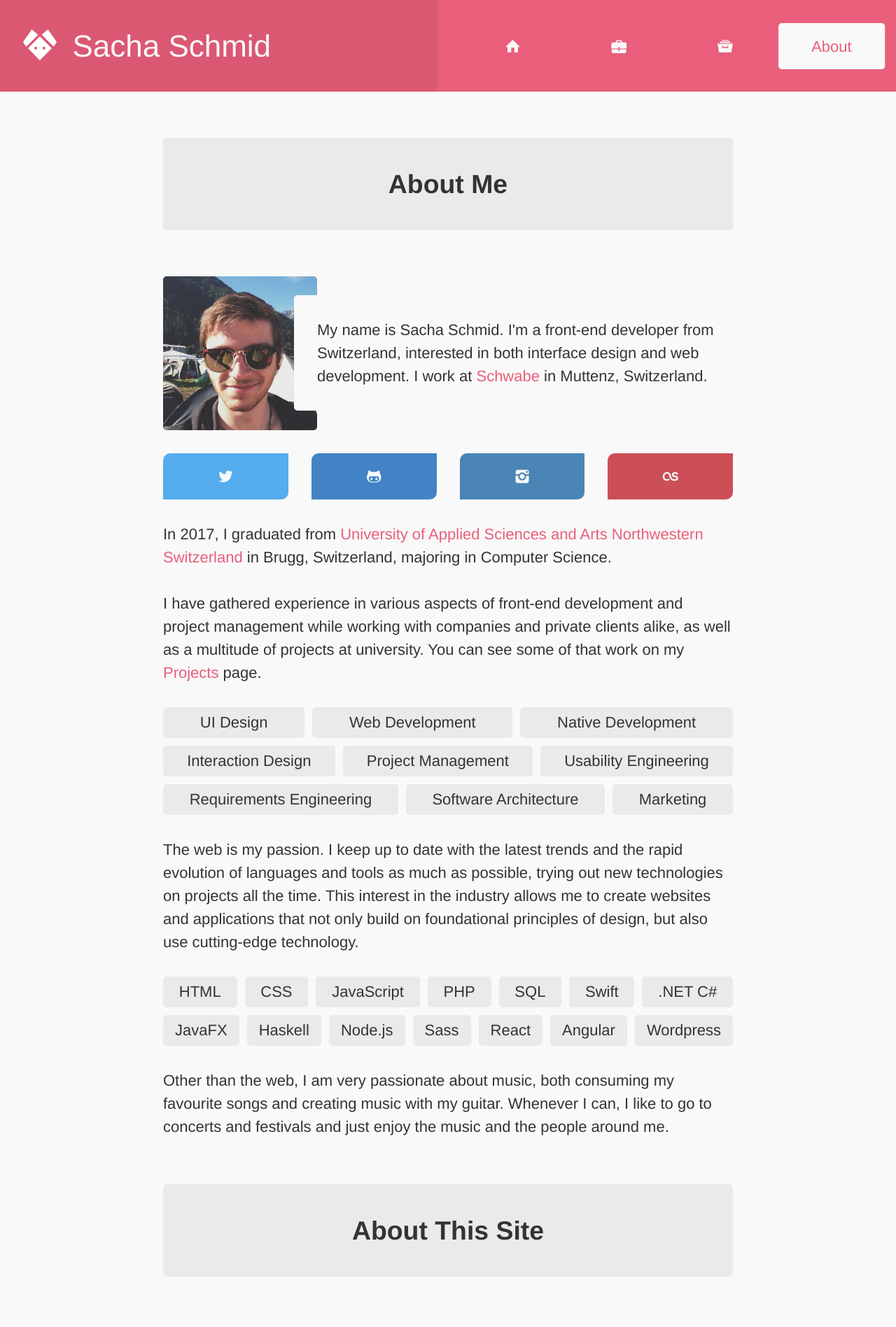
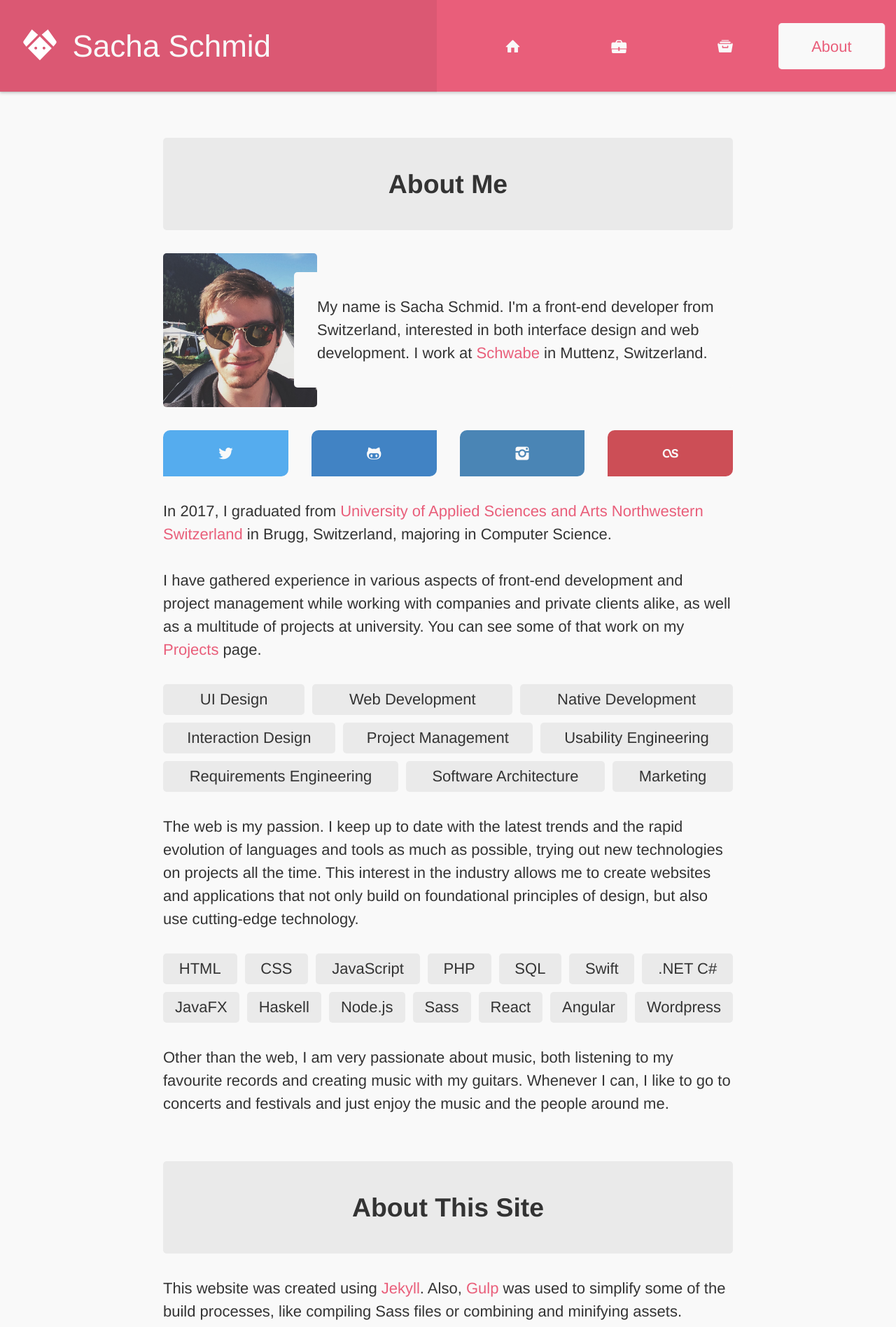
Before and after one commit to RadLikeWhoa/old.sacha.me, a Jekyll site: the page built from about/index.html, in a window 1280 px wide. Shown: the top 1897 px of the page at 70% size. Built offline with Jekyll 4.4.1, drawn with Linux system fonts in a browser that asks for light colours; some of the changed text lies outside the part shown.

Commit message:
Add subtle shadows

```diff
--- a/_data/assets.json
+++ b/_data/assets.json
@@ -1 +1 @@
-{"style":"5396601e730f4545b2ff9aa840c5a4be1d2c9a86","script":"6fdc1ca45942cb28bb916b1a4a3c4a8c062bacca"}
+{"style":"d092d5ed38faaffda19094a2a971d7b3693b3382","script":"6fdc1ca45942cb28bb916b1a4a3c4a8c062bacca"}
--- a/_src/scss/_base.scss
+++ b/_src/scss/_base.scss
@@ -45,7 +45,6 @@
 
 .section-heading {
   padding: 0.882em 0;
-  margin-bottom: 1.765em;
   text-align: center;
   background-color: $control-light;
   border-radius: 5px;
@@ -56,4 +55,6 @@
   padding-top: 3em;
   padding-bottom: 1.5em;
   background-color: $main;
+  box-shadow: 0 2px 4px rgba($default, 0.85);
+  z-index: 2;
 }
--- a/_src/scss/_header.scss
+++ b/_src/scss/_header.scss
@@ -17,7 +17,10 @@
 }
 
 .site-header {
+  position: relative;
   background-color: $highlight;
+  box-shadow: 0 2px 4px rgba($default, 0.25);
+  z-index: 3;
 
   a {
     display: block;
--- a/about/index.html
+++ b/about/index.html
@@ -65,14 +65,13 @@
       <li class="tag">Angular</li>
       <li class="tag">Wordpress</li>
     </ul>
-    <p>Other than the web, I am very passionate about music, both consuming my favourite songs and creating music with my guitar. Whenever I can, I like to go to concerts and festivals and just enjoy the music and the people around me.</p>
+    <p>Other than the web, I am very passionate about music, both listening to my favourite records and creating music with my guitars. Whenever I can, I like to go to concerts and festivals and just enjoy the music and the people around me.</p>
   </section>
   <section class="home-section">
     <h2 class="section-heading">About This Site</h2>
     <p>This website was created using <a href="https://jekyllrb.com">Jekyll</a>. Also, <a href="https://gulpjs.com">Gulp</a> was used to simplify some of the build processes, like compiling Sass files or combining and minifying assets. <a href="http://www.entypo.com">Entypo Icons</a> are used throughout the site and <a href="https://icomoon.io">icomoon</a> was used to create the icon fonts.</p>
     <p>The site is hosted on <a href="https://pages.github.com">GitHub Pages</a>. You can also view the <a href="https://github.com/RadLikeWhoa/radlikewhoa.github.io">site's source</a> in order to find out more about involved technologies.</p>
     <p>All content, unless otherwise noted, was created by me, Sacha Schmid. Copyright © 2013 – <script>document.write(new Date().getFullYear())</script>.</p>
-    <p>A styleguide covering styles and components used on this site is available.</p>
     <a data-button="center" href="/about/styleguide/">
       <span class="label">View the styleguide</span>
     </a>
```
Also changed, not shown: assets/css/style.css.
